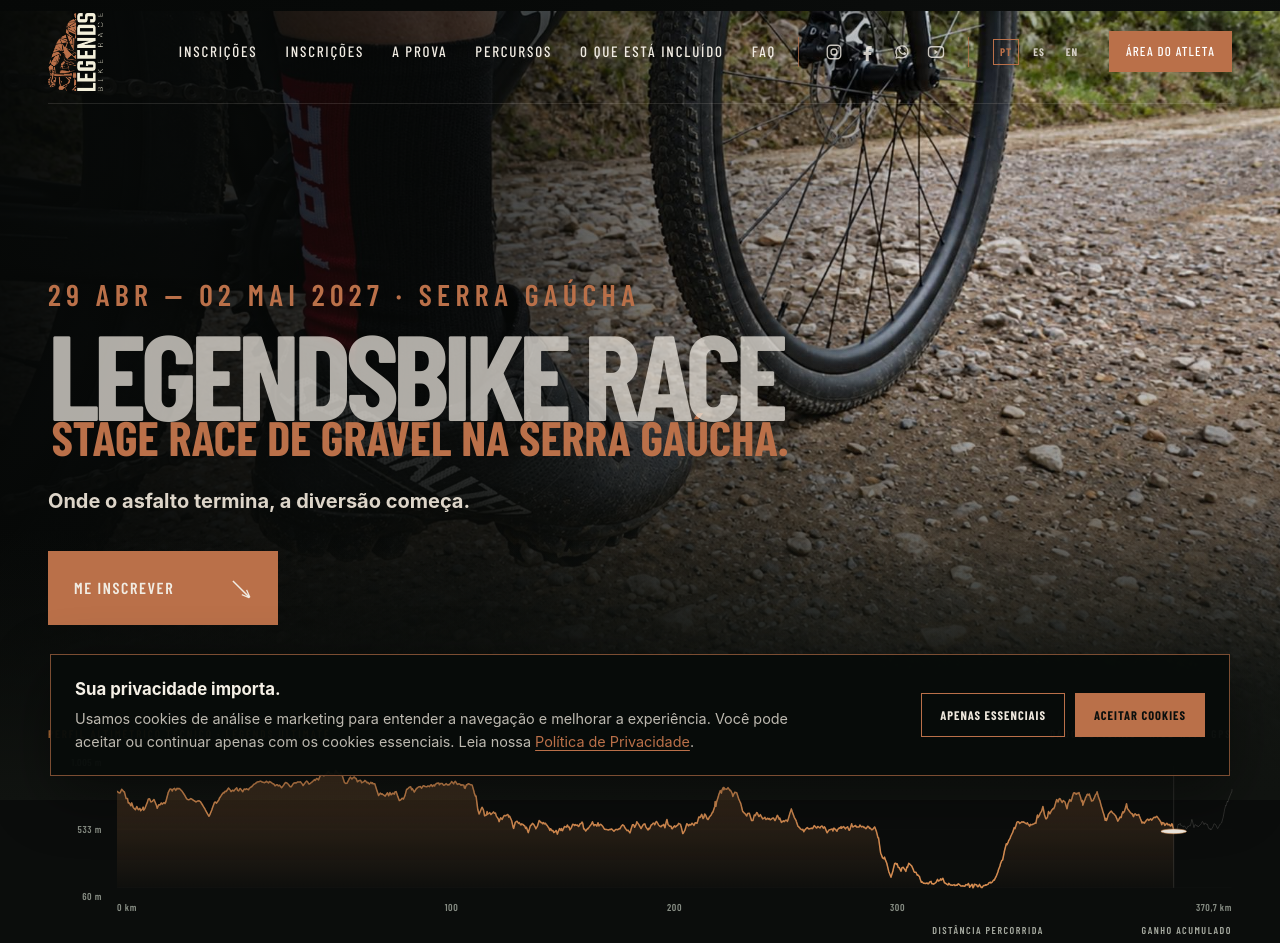
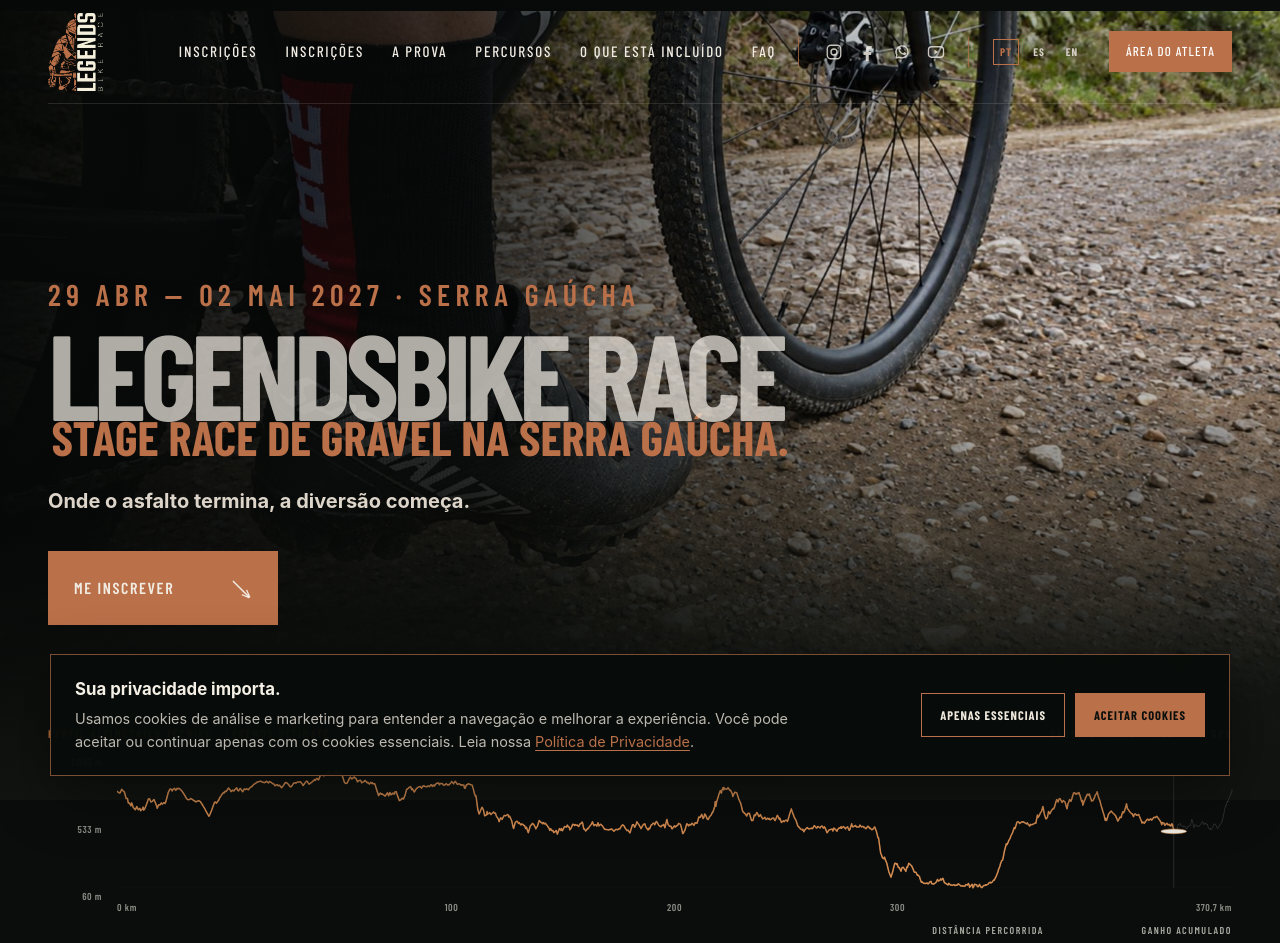
Before and after one commit to fabianolegends/legendsultimate, a Next.js app: page / in a window 1280 px wide. Shown: the top 943 px of the page. Built offline with nearby package versions, Linux system fonts and the light colour scheme; a web font is replaced by a local one.

Commit message:
Remove the elevation chart fill for an integrated profile

```diff
--- a/app/TotalElevationProfile.tsx
+++ b/app/TotalElevationProfile.tsx
@@ -136,12 +136,9 @@ export default function TotalElevationProfile() {
       <div className={styles.chart}>
         <div className={styles.yAxis} aria-hidden="true">{yTicks.map((tick) => <span key={tick}>{number(tick)} m</span>)}</div>
         <svg viewBox="0 0 100 68" preserveAspectRatio="none" role="img" aria-label="Perfil altimétrico técnico animado do percurso total">
-          <defs>
-            <linearGradient id={gradientId} x1="0" x2="0" y1="0" y2="1"><stop stopColor="#d48b50" stopOpacity=".26" /><stop offset="1" stopColor="#d48b50" stopOpacity=".02" /></linearGradient>
-            <clipPath id={`${gradientId}-clip`}><rect width={marker} height="68" /></clipPath>
-          </defs>
+          <defs><clipPath id={`${gradientId}-clip`}><rect width={marker} height="68" /></clipPath></defs>
           <line x1="0" x2="100" y1="7" y2="7" className={styles.grid} /><line x1="0" x2="100" y1="35.5" y2="35.5" className={styles.grid} /><line x1="0" x2="100" y1="64" y2="64" className={styles.grid} />
-          {profile ? <><polygon points={`${profile.points} 100,64 0,64`} fill={`url(#${gradientId})`} clipPath={`url(#${gradientId}-clip)`} /><polyline points={profile.points} className={styles.trackBase} /><polyline points={profile.points} className={styles.line} clipPath={`url(#${gradientId}-clip)`} /></> : <rect className={styles.loading} x="0" y="25" width="100" height="20" />}
+          {profile ? <><polyline points={profile.points} className={styles.trackBase} /><polyline points={profile.points} className={styles.line} clipPath={`url(#${gradientId}-clip)`} /></> : <rect className={styles.loading} x="0" y="25" width="100" height="20" />}
           <line x1={marker} x2={marker} y1="5" y2="64" className={styles.marker} />
           {profile ? <circle cx={marker} cy={7 + ((profile.maxAltitude - currentAltitude) / Math.max(profile.maxAltitude - profile.minAltitude, 1)) * 57} r="1.15" className={styles.markerDot} /> : null}
         </svg>
```
